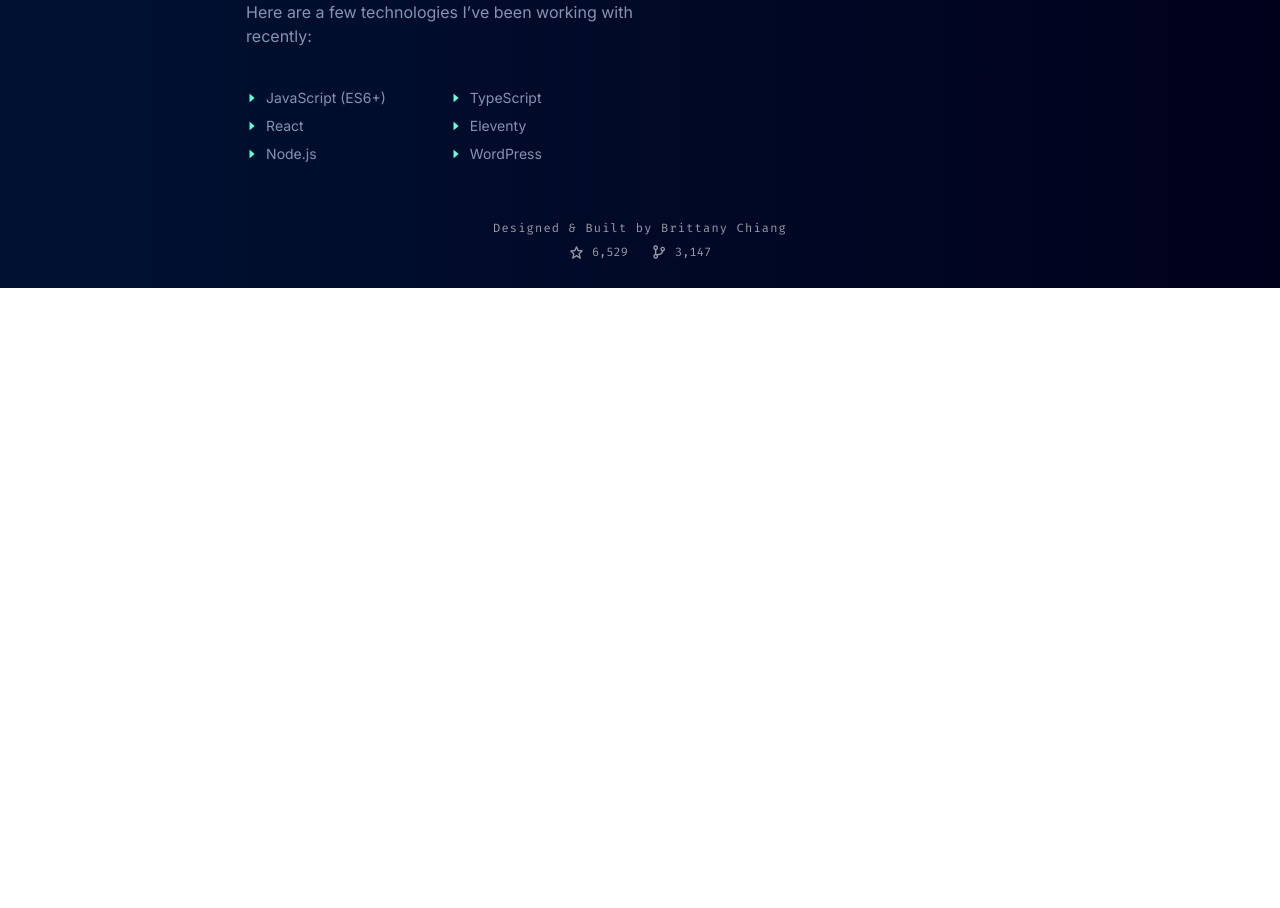
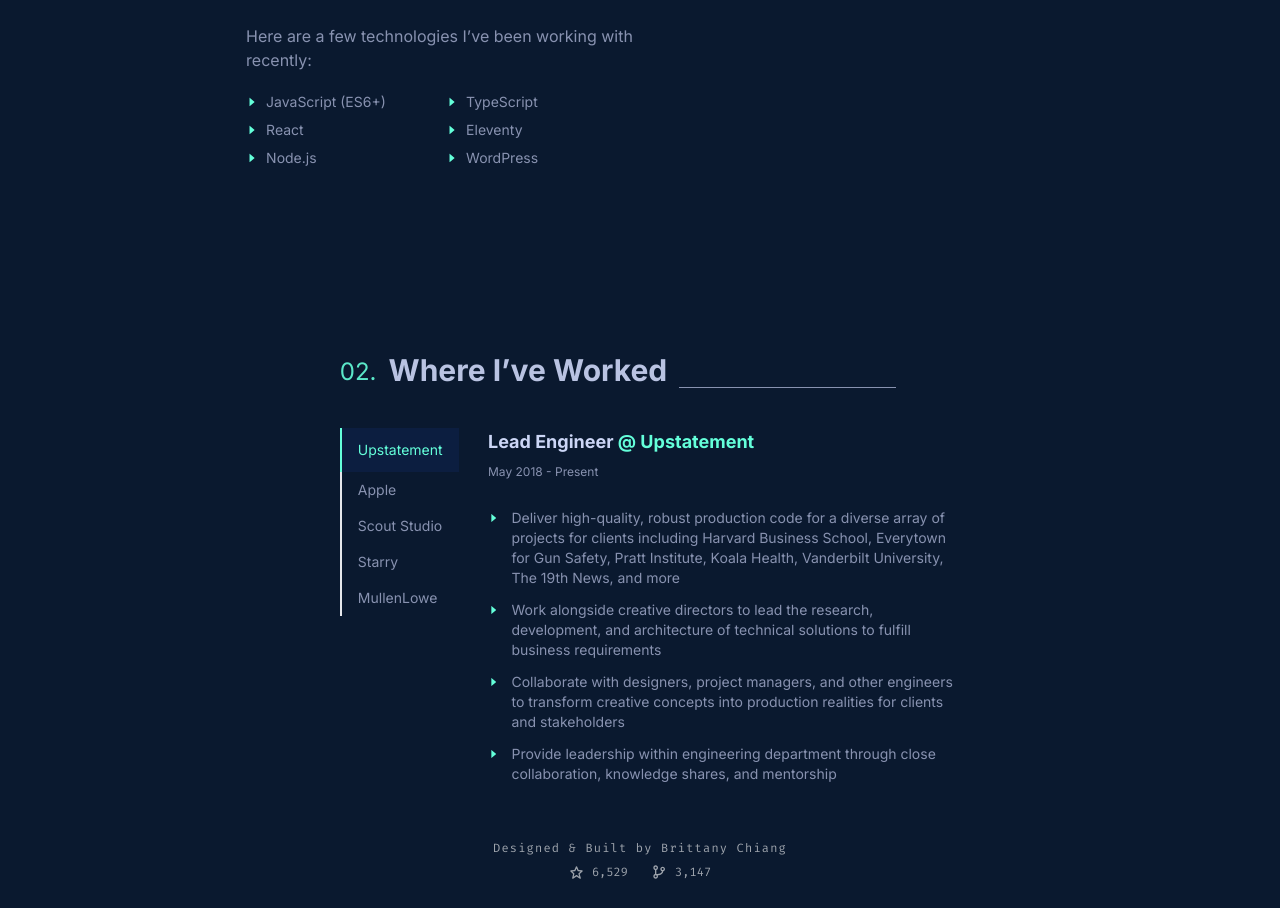
Before and after one commit to Arham-Amir/Portfolio-1, a Next.js app: page / in a window 1280 px wide. Shown: the part 1206-2114 px from the top of the page. Before the commit the page ends 1494 px from the top, so only its background shows below. Built offline with nearby package versions, Linux system fonts and the light colour scheme.

Commit message:
WHAT: Partially Complete Experience Section for desktop. WHY: ~ IMPACT: High

```diff
--- a/src/app/layout.tsx
+++ b/src/app/layout.tsx
@@ -25,8 +25,6 @@
       <body className={`${inter.className} ${fira.variable}  bg-bg-grad`}>
         <StoreProvider>
           {children}
-          <h1></h1>
-          <h2></h2>
         </StoreProvider>
       </body>
     </html>
--- a/src/components/Home/about.jsx
+++ b/src/components/Home/about.jsx
@@ -6,13 +6,13 @@
   return (
     <section className={`h-auto xl:mt-32 xs:mt-20 w-full transition-all duration-150`}>
       <article className="h-full transition-all duration-150 xl:w-[90%] mx-auto flex flex-col xl:p-7">
-        <section className="cursor-pointer flex items-center flex-row gap-3 font-bold transition-all duration-150 xs:w-full md:w-[58%]">
-          <p className="text-themeColor text-opacity-90 text-2xl">01.</p>
+        <section className="cursor-pointer mb-10 flex items-center flex-row gap-3 font-bold transition-all duration-150 xs:w-full md:w-[58%]">
+          <p className="text-themeColor text-opacity-90 text-xl">01.</p>
           <p className="text-lightColor hover:text-themeColor text-opacity-90 text-3xl ">
             About Me</p>
           <span className="bg-darkColor h-[1px] flex-1"></span>
         </section>
-        <section className='flex mt-10 transition-all duration-150 md:flex-row xs:flex-col xs:items-center md:items-start'>
+        <section className='flex transition-all duration-150 md:flex-row xs:flex-col xs:items-center md:items-start'>
           <AboutLeft className="xs:w-full md:w-[58%]">
           </AboutLeft>
           <AboutRight className="transition-all duration-150 xs:w-[200px] sm:w-[230px] smd:w-[250px] md:w-[42%]">
@@ -28,42 +28,47 @@
 const AboutLeft = (props = {}) => {
   return (
     <section className={`${props.className} flex flex-col text-lightColor gap-10`}>
-      <section className="flex flex-col gap-3 text-darkColor">
+      <section className="flex flex-col gap-5 text-darkColor">
         <p>Hello! My name is Brittany and I enjoy creating things that live on the internet. My interest in web development started back in 2012 when I decided to try editing custom Tumblr themes — turns out hacking together a custom reblog button taught me a lot about HTML & CSS!</p>
         <p>Fast-forward to today, and I’ve had the privilege of working at an advertising agency, a start-up, a huge corporation, and a student-led design studio. My main focus these days is building accessible, inclusive products and digital experiences at Upstatement for a variety of clients.</p>
         <p>I also recently launched a course that covers everything you need to build a web app with the Spotify API using Node & React.</p>
         <p>Here are a few technologies I’ve been working with recently:</p>
-      </section>
-      <section className='flex flex-row gap-16'>
-        <section className='flex flex-col gap-2 text-darkColor'>
-          <section className='flex flex-row items-center gap-2'>
+        <section className='flex flex-col gap-2'>
+          <section className='flex flex-row gap-2 text-darkColor'>
+            <section className='flex flex-row items-center gap-2 w-48'>
               <AiFillCaretRight size={12} fill="#64ffda" />
               <p className='text-sm'>JavaScript (ES6+)</p>
             </section>
-          <section className='flex flex-row items-center gap-2'>
+            <section className='flex flex-row items-center gap-2 w-48'>
+              <AiFillCaretRight size={12} fill="#64ffda" />
+              <p className='text-sm'>TypeScript</p>
+            </section>
+          </section>
+          <section className='flex flex-row gap-2 text-darkColor'>
+            <section className='flex flex-row items-center gap-2 w-48'>
               <AiFillCaretRight size={12} fill="#64ffda" />
               <p className='text-sm'>React</p>
             </section>
-          <section className='flex flex-row items-center gap-2'>
+            <section className='flex flex-row items-center gap-2 w-48'>
+              <AiFillCaretRight size={12} fill="#64ffda" />
+              <p className='text-sm'>Eleventy</p>
+            </section>
+          </section>
+          <section className='flex flex-row gap-2 text-darkColor'>
+            <section className='flex flex-row items-center gap-2 w-48'>
               <AiFillCaretRight size={12} fill="#64ffda" />
               <p className='text-sm'>Node.js</p>
             </section>
-        </section>
-        <section className='flex flex-col gap-2 text-darkColor'>
-          <section className='flex flex-row items-center gap-2'>
-            <AiFillCaretRight size={12} fill="#64ffda" />
-            <p className='text-sm'>TypeScript</p>
-          </section>
-          <section className='flex flex-row items-center gap-2'>
-            <AiFillCaretRight size={12} fill="#64ffda" />
-            <p className='text-sm'>Eleventy</p>
-          </section>
-          <section className='flex flex-row items-center gap-2'>
+            <section className='flex flex-row items-center gap-2 w-48'>
               <AiFillCaretRight size={12} fill="#64ffda" />
               <p className='text-sm'>WordPress</p>
             </section>
           </section>
         </section>
+      </section>
+
+
+
     </section>
   );
 }
@@ -76,8 +81,8 @@
       ${hover && 'translate-x-1 translate-y-1'}`}>
         <img className='rounded-md transition-all duration-200 grayscale-[100] -translate-x-3 -translate-y-3
         hover:grayscale-0 hover:-translate-x-5 hover:-translate-y-5' src="/me.avif" alt="image"
-        onMouseEnter={()=> setHover(true)}
-        onMouseLeave={()=> setHover(false)}
+          onMouseEnter={() => setHover(true)}
+          onMouseLeave={() => setHover(false)}
         />
       </section>
     </section>
--- /dev/null
+++ b/src/components/Home/experience.jsx
@@ -0,0 +1,32 @@
+import ExperienceDetails from '@components/Home/experienceDetails';
+
+const Experience = (props = {}) => {
+  return (
+    <section className={`${props.className} xl:mt-32 xs:mt-20 flex justify-end`}>
+      <article className="h-full transition-all duration-150 xl:w-[85%] flex flex-col xl:p-7 ">
+        <section className="mb-10 cursor-pointer flex items-end flex-row gap-3 font-bold transition-all duration-150 xs:w-full md:w-[75%]">
+          <p className="text-themeColor text-opacity-90 text-2xl font-normal">02.</p>
+          <p className="text-lightColor hover:text-themeColor text-opacity-90 text-3xl ">
+            Where I’ve Worked</p>
+          <span className="bg-darkColor h-[1px] flex-1"></span>
+        </section>
+        <section className="flex flex-row text-darkColor">
+          <section className="w-[20%] flex flex-col justify-start items-start">
+            <button className="py-3 px-4 border-l-2 border-themeColor bg-blue-700/10 text-themeColor text-sm">Upstatement</button>
+            <button className="py-2 px-4 border-l-2 text-sm">Apple</button>
+            <button className="py-2 px-4 border-l-2 text-sm">Scout Studio</button>
+            <button className="py-2 px-4 border-l-2 text-sm">Starry</button>
+            <button className="py-2 px-4 border-l-2 text-sm">MullenLowe</button>
+          </section>
+          <section className="w-[80%] flex flex-col gap-2">
+            <h1 className="text-lg font-bold text-lightColor">Lead Engineer <span className="text-themeColor">@ Upstatement</span></h1>
+            <p className="text-xs"> May 2018 - Present</p>
+            <ExperienceDetails />
+          </section>
+        </section>
+      </article>
+    </section>
+  );
+}
+
+export default Experience;
--- /dev/null
+++ b/src/components/Home/experienceDetails.jsx
@@ -0,0 +1,26 @@
+import { AiFillCaretRight } from 'react-icons/ai'
+
+const ExperienceDetails = () => {
+  return (
+    <section className='flex flex-col gap-3 mt-5'>
+      <section className='flex flex-row items-start gap-3 w-4/5'>
+        <AiFillCaretRight className='mt-1' size={12} fill="#64ffda" />
+        <p className='text-sm w-fit'>Deliver high-quality, robust production code for a diverse array of projects for clients including Harvard Business School, Everytown for Gun Safety, Pratt Institute, Koala Health, Vanderbilt University, The 19th News, and more</p>
+      </section>
+      <section className='flex flex-row items-start gap-3 w-4/5'>
+        <AiFillCaretRight className='mt-1' size={12} fill="#64ffda" />
+        <p className='text-sm w-fit'>Work alongside creative directors to lead the research, development, and architecture of technical solutions to fulfill business requirements</p>
+      </section>
+      <section className='flex flex-row items-start gap-3 w-4/5'>
+        <AiFillCaretRight className='mt-1' size={12} fill="#64ffda" />
+        <p className='text-sm w-fit'>Collaborate with designers, project managers, and other engineers to transform creative concepts into production realities for clients and stakeholders</p>
+      </section>
+      <section className='flex flex-row items-start gap-3 w-4/5'>
+        <AiFillCaretRight className='mt-1' size={12} fill="#64ffda" />
+        <p className='text-sm w-fit'>Provide leadership within engineering department through close collaboration, knowledge shares, and mentorship</p>
+      </section>
+    </section>
+  );
+}
+
+export default ExperienceDetails;
--- a/src/components/Home/main.jsx
+++ b/src/components/Home/main.jsx
@@ -1,10 +1,12 @@
 import HeroSection  from '@components/Home/heroSection'
 import About  from '@components/Home/about'
+import Experience  from '@components/Home/experience'
 const Main = (props = {}) => {
   return (
     <section className={`${props.className} lg:mt-12 md:mt-6 xs:mt-4 mx-auto`}>
       <HeroSection />
       <About />
+      <Experience />
     </section>
   );
 }
--- a/tailwind.config.ts
+++ b/tailwind.config.ts
@@ -8,9 +8,6 @@
   ],
   theme: {
     extend: {
-      backgroundImage: {
-        'bg-grad': 'linear-gradient(90deg, rgba(2,0,36,1) 0%, rgba(0,18,50,1) 0%, rgba(1,1,28,1) 100%)'
-      },
       fontFamily: {
         'themeFont': ['var(--font-fira)']
       },
@@ -18,6 +15,7 @@
         'themeColor' : '#64ffda',
         'lightColor' : '#ccd6f6',
         'darkColor' : '#8892b0',
+        'bg-grad': '#0a192f',
       },
       screens:{
         'xs' : '0px',
```
Lines whose indentation alone changed are shown as unchanged.
